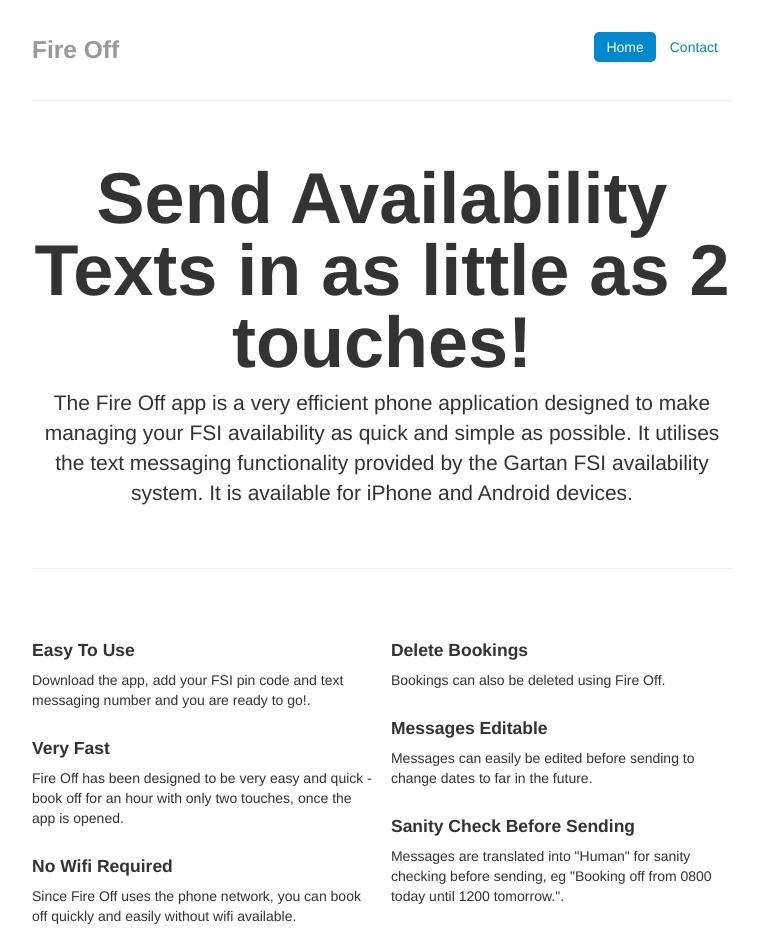
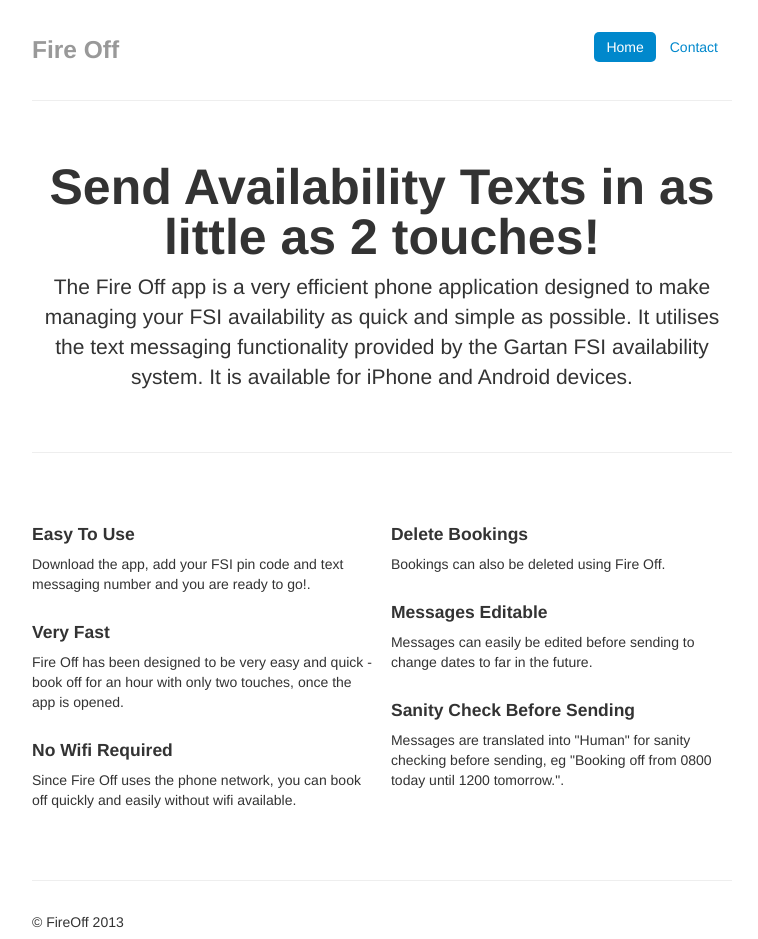
Before and after one commit to jjnevis/fireoff, a plain HTML site: page index.html in a window 1280 px wide. Shown: the top 939 px of the page, without its empty margins (258-1016 px from the left). Drawn offline with Linux system fonts and the light colour scheme.

Commit message:
reduce text size

```diff
--- a/index.html
+++ b/index.html
@@ -76,7 +76,7 @@
       <hr>
 
       <div class="jumbotron">
-        <h1>Send Availability Texts in as little as 2 touches!</h1>
+        <h1 style="font-size: 50px;">Send Availability Texts in as little as 2 touches!</h1>
         <p class="lead">The Fire Off app is a very efficient phone application designed to make managing your FSI availability as quick and simple as possible. It utilises the text messaging
                         functionality provided by the Gartan FSI availability system. It is available for iPhone and Android devices.</p>
       </div>
```
